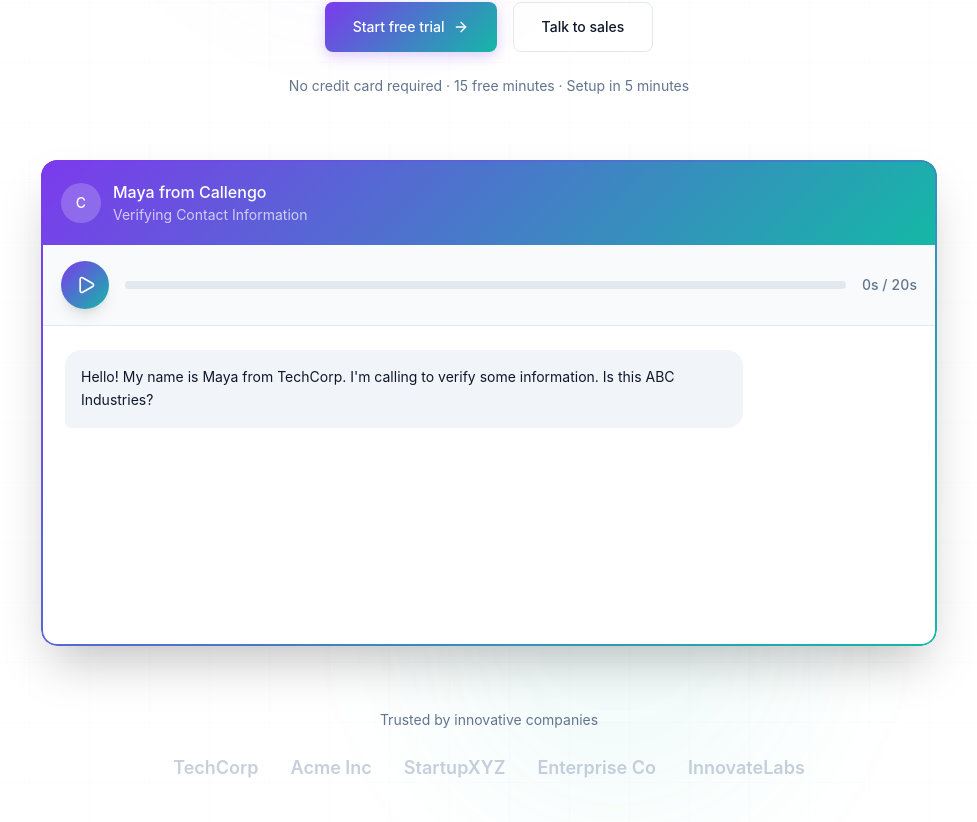
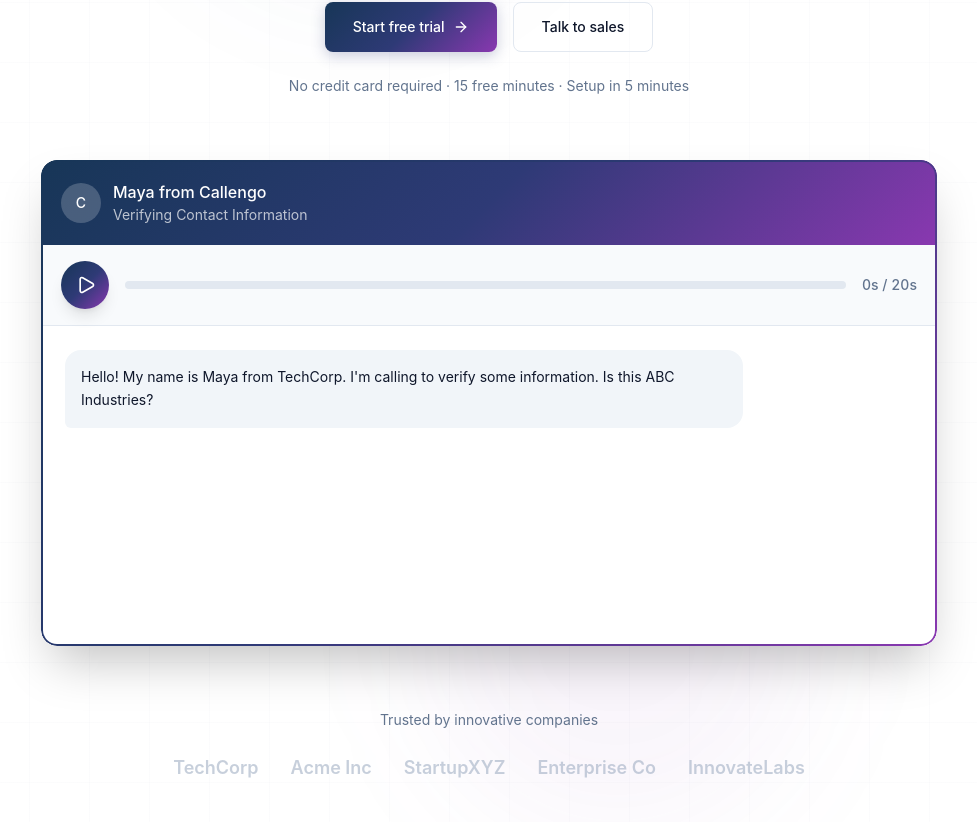
Before and after one commit to Crfuentes12/callengo-page, a Next.js app: page / in a window 1280 px wide. Shown: the part 478-1300 px from the top of the page, without its empty margins (151-1128 px from the left). Built offline with nearby package versions, Linux system fonts and the light colour scheme.

Commit message:
style: Update gradient to deep blue-purple palette
New gradient colors:
- #173657 (deep navy)
- #2e3a76 (purple-blue)
- #8938b0 (purple/magenta)

https://claude.ai/code/session_014aapp6Pb9PKGr5Z4mH5nJm

```diff
--- a/app/globals.css
+++ b/app/globals.css
@@ -1,18 +1,19 @@
 @import "tailwindcss";
 
 @theme {
-  /* Callengo Brand Colors - Purple to Teal Gradient */
-  --color-primary: #7c3aed;
-  --color-primary-dark: #6d28d9;
-  --color-primary-light: #a78bfa;
+  /* Callengo Brand Colors - Deep Blue to Purple Gradient */
+  --color-primary: #2e3a76;
+  --color-primary-dark: #173657;
+  --color-primary-light: #8938b0;
 
-  --color-accent: #14b8a6;
-  --color-accent-dark: #0d9488;
-  --color-accent-light: #5eead4;
+  --color-accent: #8938b0;
+  --color-accent-dark: #6b2a8a;
+  --color-accent-light: #a855f7;
 
-  /* Gradient endpoints for brand identity - Clean 2-color gradient */
-  --color-gradient-start: #7c3aed;
-  --color-gradient-end: #14b8a6;
+  /* Gradient endpoints for brand identity */
+  --color-gradient-start: #173657;
+  --color-gradient-mid: #2e3a76;
+  --color-gradient-end: #8938b0;
 
   /* Dark colors */
   --color-dark: #0f172a;
@@ -85,7 +86,7 @@
 
   .card:hover {
     @apply border-transparent shadow-xl;
-    box-shadow: 0 20px 40px rgba(124, 58, 237, 0.1);
+    box-shadow: 0 20px 40px rgba(46, 58, 118, 0.1);
   }
 
   .card-hover {
@@ -94,7 +95,7 @@
 
   .card-hover:hover {
     @apply -translate-y-1;
-    box-shadow: 0 20px 40px rgba(124, 58, 237, 0.15);
+    box-shadow: 0 20px 40px rgba(137, 56, 176, 0.15);
   }
 
   /* Buttons */
@@ -104,13 +105,13 @@
 
   .btn-primary {
     @apply text-white px-7 py-3.5;
-    background: linear-gradient(135deg, var(--color-gradient-start) 0%, var(--color-gradient-end) 100%);
-    box-shadow: 0 4px 14px rgba(124, 58, 237, 0.25);
+    background: linear-gradient(135deg, var(--color-gradient-start) 0%, var(--color-gradient-mid) 50%, var(--color-gradient-end) 100%);
+    box-shadow: 0 4px 14px rgba(46, 58, 118, 0.25);
   }
 
   .btn-primary:hover {
     @apply -translate-y-0.5;
-    box-shadow: 0 6px 20px rgba(124, 58, 237, 0.35);
+    box-shadow: 0 6px 20px rgba(137, 56, 176, 0.35);
   }
 
   .btn-secondary {
@@ -136,7 +137,7 @@
 
   .badge-primary {
     @apply text-primary;
-    background: linear-gradient(135deg, rgba(124, 58, 237, 0.1) 0%, rgba(20, 184, 166, 0.1) 100%);
+    background: linear-gradient(135deg, rgba(23, 54, 87, 0.1) 0%, rgba(137, 56, 176, 0.1) 100%);
   }
 
   .badge-outline {
@@ -145,7 +146,7 @@
 
   .badge-gradient {
     @apply text-white;
-    background: linear-gradient(135deg, var(--color-gradient-start) 0%, var(--color-gradient-end) 100%);
+    background: linear-gradient(135deg, var(--color-gradient-start) 0%, var(--color-gradient-mid) 50%, var(--color-gradient-end) 100%);
   }
 
   /* Image Placeholder */
@@ -186,7 +187,7 @@
 @layer utilities {
   /* Gradient Text */
   .gradient-text {
-    background: linear-gradient(135deg, var(--color-gradient-start) 0%, var(--color-gradient-end) 100%);
+    background: linear-gradient(135deg, var(--color-gradient-start) 0%, var(--color-gradient-mid) 50%, var(--color-gradient-end) 100%);
     -webkit-background-clip: text;
     -webkit-text-fill-color: transparent;
     background-clip: text;
@@ -194,11 +195,11 @@
 
   /* Gradient Background */
   .gradient-bg {
-    background: linear-gradient(135deg, var(--color-gradient-start) 0%, var(--color-gradient-end) 100%);
+    background: linear-gradient(135deg, var(--color-gradient-start) 0%, var(--color-gradient-mid) 50%, var(--color-gradient-end) 100%);
   }
 
   .gradient-bg-subtle {
-    background: linear-gradient(135deg, rgba(124, 58, 237, 0.08) 0%, rgba(20, 184, 166, 0.08) 100%);
+    background: linear-gradient(135deg, rgba(23, 54, 87, 0.08) 0%, rgba(46, 58, 118, 0.08) 50%, rgba(137, 56, 176, 0.08) 100%);
   }
 
   /* Gradient Border */
@@ -210,7 +211,7 @@
     content: '';
     @apply absolute inset-0 rounded-[inherit] pointer-events-none;
     padding: 2px;
-    background: linear-gradient(135deg, var(--color-gradient-start) 0%, var(--color-gradient-end) 100%);
+    background: linear-gradient(135deg, var(--color-gradient-start) 0%, var(--color-gradient-mid) 50%, var(--color-gradient-end) 100%);
     -webkit-mask: linear-gradient(#fff 0 0) content-box, linear-gradient(#fff 0 0);
     mask: linear-gradient(#fff 0 0) content-box, linear-gradient(#fff 0 0);
     -webkit-mask-composite: xor;
@@ -220,7 +221,7 @@
   /* Stat Number with Gradient */
   .stat-number {
     @apply font-bold;
-    background: linear-gradient(135deg, var(--color-gradient-start) 0%, var(--color-gradient-end) 100%);
+    background: linear-gradient(135deg, var(--color-gradient-start) 0%, var(--color-gradient-mid) 50%, var(--color-gradient-end) 100%);
     -webkit-background-clip: text;
     -webkit-text-fill-color: transparent;
     background-clip: text;
@@ -229,29 +230,29 @@
   /* Background Patterns */
   .bg-grid {
     background-image:
-      linear-gradient(rgba(124, 58, 237, 0.03) 1px, transparent 1px),
-      linear-gradient(90deg, rgba(124, 58, 237, 0.03) 1px, transparent 1px);
+      linear-gradient(rgba(46, 58, 118, 0.03) 1px, transparent 1px),
+      linear-gradient(90deg, rgba(46, 58, 118, 0.03) 1px, transparent 1px);
     background-size: 60px 60px;
   }
 
   .bg-dots {
-    background-image: radial-gradient(rgba(124, 58, 237, 0.15) 1px, transparent 1px);
+    background-image: radial-gradient(rgba(137, 56, 176, 0.15) 1px, transparent 1px);
     background-size: 20px 20px;
   }
 
   /* Accent Decorations */
   .accent-dot {
     @apply w-2 h-2 rounded-full;
-    background: linear-gradient(135deg, var(--color-gradient-start) 0%, var(--color-gradient-end) 100%);
+    background: linear-gradient(135deg, var(--color-gradient-start) 0%, var(--color-gradient-mid) 50%, var(--color-gradient-end) 100%);
   }
 
   .accent-line {
     @apply h-0.5 w-16 rounded;
-    background: linear-gradient(90deg, var(--color-gradient-start) 0%, var(--color-gradient-end) 100%);
+    background: linear-gradient(90deg, var(--color-gradient-start) 0%, var(--color-gradient-mid) 50%, var(--color-gradient-end) 100%);
   }
 
   .accent-glow {
-    box-shadow: 0 0 60px rgba(124, 58, 237, 0.3), 0 0 100px rgba(20, 184, 166, 0.2);
+    box-shadow: 0 0 60px rgba(46, 58, 118, 0.3), 0 0 100px rgba(137, 56, 176, 0.2);
   }
 
   /* Gradient Divider */
@@ -286,8 +287,8 @@
 }
 
 @keyframes pulse-glow {
-  0%, 100% { box-shadow: 0 0 20px rgba(124, 58, 237, 0.4); }
-  50% { box-shadow: 0 0 40px rgba(124, 58, 237, 0.6), 0 0 60px rgba(20, 184, 166, 0.3); }
+  0%, 100% { box-shadow: 0 0 20px rgba(46, 58, 118, 0.4); }
+  50% { box-shadow: 0 0 40px rgba(46, 58, 118, 0.6), 0 0 60px rgba(137, 56, 176, 0.3); }
 }
 
 @layer utilities {
```
